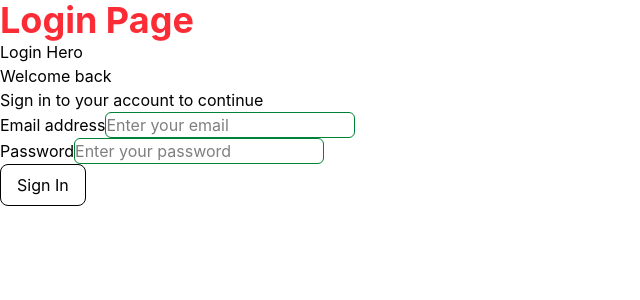
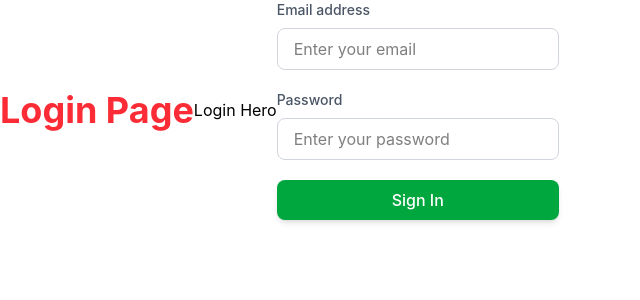
Before and after one commit to Sohelrana2815/taskflow-dashboard, a React (Vite) app: page / in a window 1280 px wide. Shown: the top 300 px of the page, without its empty margins (0-640 px from the left). Built offline with nearby package versions, Linux system fonts and the light colour scheme.

Commit message:
added login functionality to access dashboard

```diff
--- a/package.json
+++ b/package.json
@@ -10,6 +10,7 @@
     "preview": "vite preview"
   },
   "dependencies": {
+    "axios": "^1.13.5",
     "react": "^19.2.0",
     "react-dom": "^19.2.0",
     "react-router": "^7.13.1"
--- a/src/components/login/LoginForm.tsx
+++ b/src/components/login/LoginForm.tsx
@@ -1,29 +1,39 @@
 import React, { useState } from "react";
+import api from "../../lib/axios";
+import { useNavigate } from "react-router";
 
 const LoginForm = () => {
+  const navigate = useNavigate();
   const [email, setEmail] = useState("");
   const [password, setPassword] = useState("");
 
-  const handleSubmit = (e: React.FormEvent) => {
+  const handleLogin = async (e: React.SyntheticEvent) => {
     e.preventDefault();
-
     console.log("Email:", email);
     console.log("Password:", password);
+    try {
+      const res = await api.post("/login", { email, password });
+      if (res.data.token) {
+        localStorage.setItem("token", res.data.token);
+        navigate("/dashboard");
+      }
+    } catch (err) {
+      alert("Invalid credentials!");
+      console.log(err);
+    }
   };
 
   return (
-    <div className="login-container">
-      <h2>Welcome back</h2>
-      <p>Sign in to your account to continue</p>
-
-      {/* HTML Form Element */}
-      <form onSubmit={handleSubmit}>
+   <div className="">
+     <form onSubmit={handleLogin} className="space-y-5">
       {/* Email Field */}
-        <div>
-          <label>Email address</label>
+      <div className="flex flex-col">
+        <label className="mb-2 text-sm font-medium text-gray-600">
+          Email address
+        </label>
         <input
           type="email"
-            className="border rounded-md border-green-700"
+          className="px-4 py-2 border border-gray-300 rounded-lg focus:outline-none focus:ring-2 focus:ring-green-500 focus:border-transparent transition duration-200"
           placeholder="Enter your email"
           value={email}
           onChange={(e) => setEmail(e.target.value)}
@@ -32,11 +42,13 @@ const LoginForm = () => {
       </div>
 
       {/* Password Field */}
-        <div>
-          <label>Password</label>
+      <div className="flex flex-col">
+        <label className="mb-2 text-sm font-medium text-gray-600">
+          Password
+        </label>
         <input
           type="password"
-            className="border rounded-md border-green-700"
+          className="px-4 py-2 border border-gray-300 rounded-lg focus:outline-none focus:ring-2 focus:ring-green-500 focus:border-transparent transition duration-200"
           placeholder="Enter your password"
           value={password}
           onChange={(e) => setPassword(e.target.value)}
@@ -45,7 +57,10 @@ const LoginForm = () => {
       </div>
 
       {/* Submit Button */}
-        <button type="submit" className="border rounded-lg px-4 py-2">
+      <button
+        type="submit"
+        className="w-full bg-green-600 text-white py-2 rounded-lg font-medium hover:bg-green-700 active:scale-95 transition duration-200 shadow-md"
+      >
         Sign In
       </button>
     </form>
--- a/src/components/login/LoginPage.tsx
+++ b/src/components/login/LoginPage.tsx
@@ -3,9 +3,13 @@ import LoginHero from "./LoginHero";
 
 const LoginPage = () => {
   return (
-    <div>
+    <div className="flex items-center">
+      {" "}
+      {/*and it will use flex as my design pattern like left side hero content and right side login form*/}
+      {/* Need to give 40 % width for Login hero */}
       <h2 className="text-red-500 font-bold text-4xl">Login Page</h2>
       <LoginHero />
+      {/* Need to give 60% width for Login form */}
       <LoginForm />
     </div>
   );
--- /dev/null
+++ b/src/routes/ProtectedRoute.tsx
@@ -0,0 +1,13 @@
+import { Navigate } from "react-router";
+
+const ProtectedRoute = ({ children }: { children: React.ReactNode }) => {
+  const token = localStorage.getItem("token");
+
+  if (!token) {
+    return <Navigate to="/" replace />;
+  }
+
+  return <>{children}</>;
+};
+
+export default ProtectedRoute;
--- a/src/routes/index.tsx
+++ b/src/routes/index.tsx
@@ -1,6 +1,7 @@
 import { createBrowserRouter } from "react-router";
 import LoginPage from "../components/login/LoginPage";
 import Dashboard from "../components/dashboard/Dashboard";
+import ProtectedRoute from "./ProtectedRoute";
 
 export const router = createBrowserRouter([
   {
@@ -10,6 +11,11 @@ export const router = createBrowserRouter([
   },
   {
     path: "/dashboard",
-    Component: Dashboard,
+
+    element: (
+      <ProtectedRoute>
+        <Dashboard />
+      </ProtectedRoute>
+    ),
   },
 ]);
```
Also changed, not shown: 2 other files (tests, documents, lock files or other folders). Lines whose indentation alone changed are shown as unchanged.
